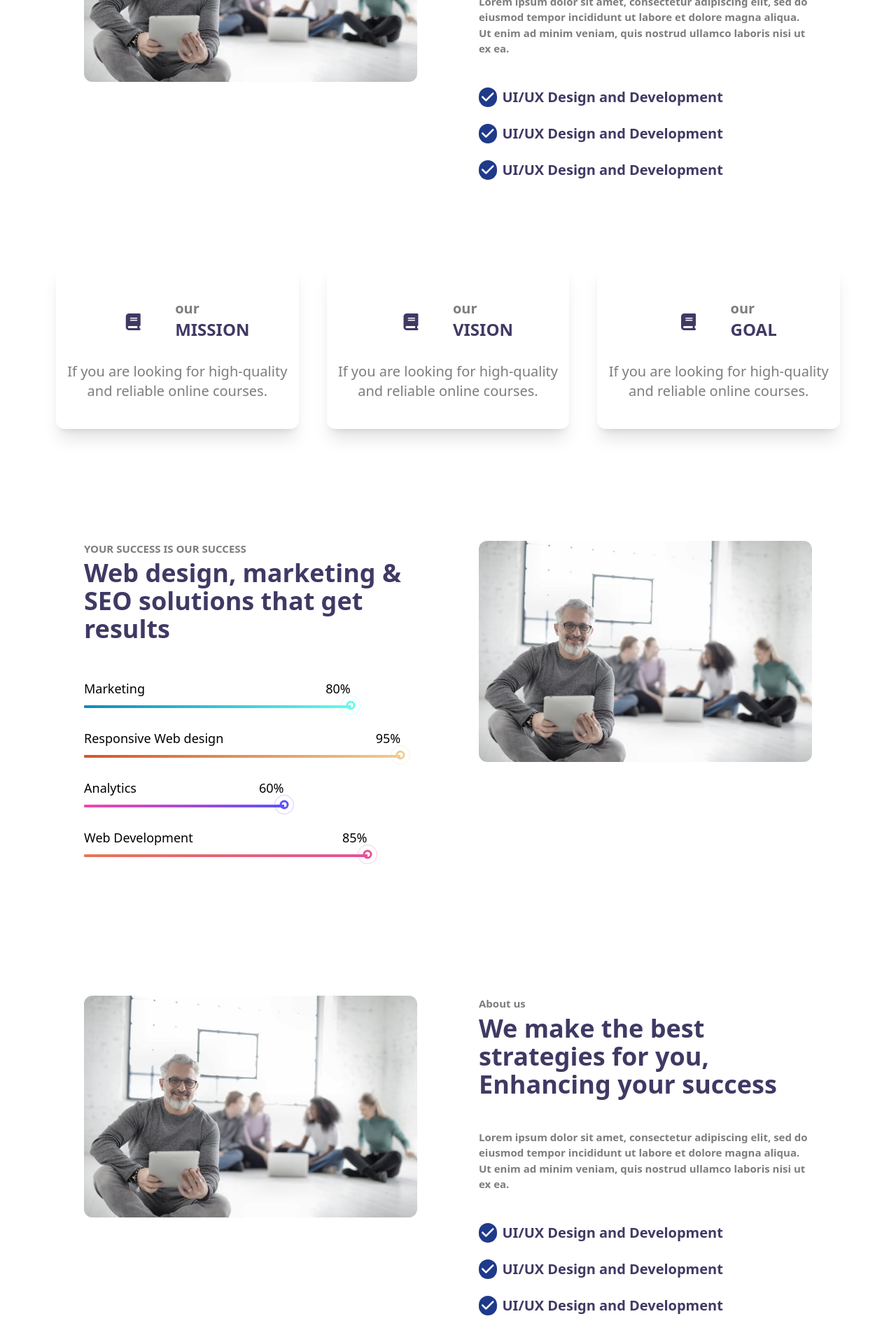
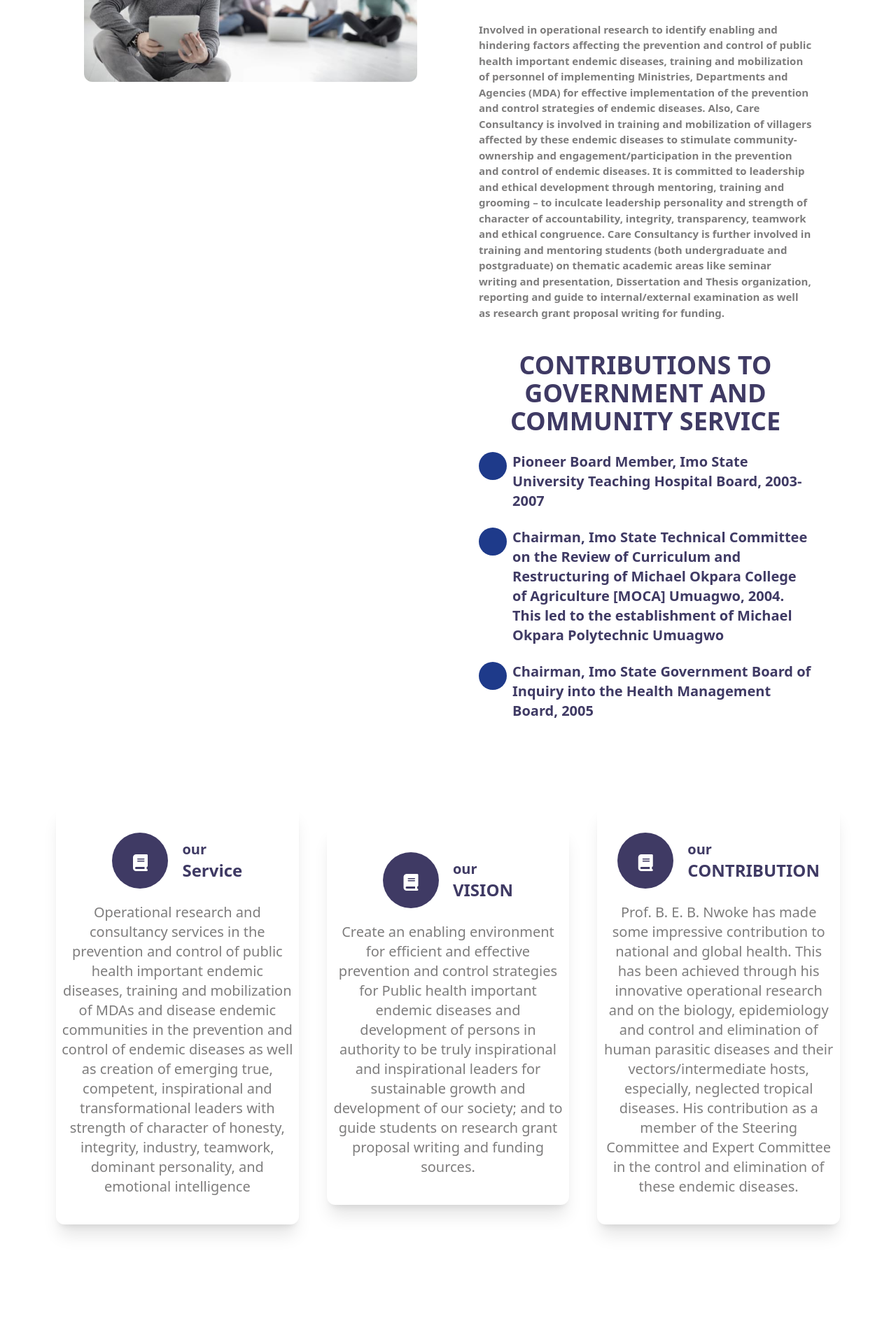
Before and after one commit to danielnifty1/my-health, a Vue app: page /about in a window 1280 px wide. Shown: the part 720-2628 px from the top of the page at 70% size. Built offline with nearby package versions, Linux system fonts and the light colour scheme; a web font is replaced by a local one.

Commit message:
feature our services

```diff
--- a/src/components/AboutPage.vue
+++ b/src/components/AboutPage.vue
@@ -7,40 +7,53 @@
 
     <div class="grid grid-cols-1 gap-1 md:p-10 p-2 md:space-y-10 space-y-5">
       <div class="space-y-1">
-        <h4 class="text-[15px] font-bold text-[#7e7d7d]">About us</h4>
+        <h4 class="text-[15px] font-bold text-[#7e7d7d]">About CEO</h4>
         <h2 class="font-bold md:text-4xl text-2xl text-[#3f3a64]">
-          We make the best strategies for you, Enhancing your success
+          CHIEF EXECUTIVE OFFICER (CEO): PROF. BERTRAM EKEJIUBA BRIGHT NWOKE, FAS
         </h2>
       </div>
 
       <div class="text-[#7e7d7d] font-bold text-[15px]">
         <p>
-          Lorem ipsum dolor sit amet, consectetur adipiscing elit, sed do
-          eiusmod tempor incididunt ut labore et dolore magna aliqua. Ut enim ad
-          minim veniam, quis nostrud ullamco laboris nisi ut ex ea.
+          Involved in operational research to identify enabling and hindering factors affecting the prevention and control of public health important endemic diseases, training and mobilization of personnel of implementing Ministries, Departments and Agencies (MDA) for effective implementation of the prevention and control strategies of endemic diseases. Also, Care Consultancy is involved in training and mobilization of villagers affected by these endemic diseases to stimulate community-ownership and engagement/participation in the prevention and control of endemic diseases. It is committed to leadership and ethical development through mentoring, training and grooming – to inculcate leadership personality and strength of character of accountability, integrity, transparency, teamwork and ethical congruence. Care Consultancy is further involved in training and mentoring students (both undergraduate and postgraduate) on thematic academic areas like seminar writing and presentation, Dissertation and Thesis organization, reporting and guide to internal/external examination as well as research grant proposal writing for funding.
         </p>
       </div>
 
       <div class="space-y-6 text-sm md:text-xl">
+        <div class="space-y-1">
+
+        <h2 class="font-bold md:text-4xl text-2xl text-[#3f3a64] text-center">
+          CONTRIBUTIONS TO GOVERNMENT AND COMMUNITY SERVICE
+        </h2>
+      </div>
         <div class="flex space-x-2">
-          <span
-            class="fa fa-check bg-blue-900 p-1 rounded-full text-white"
-          ></span>
-          <p class="font-bold text-[#3f3a64]">UI/UX Design and Development</p>
+          <p
+            class=" bg-blue-900 p-5 rounded-full text-white w-5 h-10 text-center"
+          >
+        <!-- <i class="fa fa-check bg-red-900"></i> -->
+        </p>
+          <p class="font-bold text-[#3f3a64]">Pioneer Board Member, Imo State University Teaching Hospital Board, 2003-2007</p>
         </div>
 
         <div class="flex space-x-2">
-          <span
-            class="fa fa-check bg-blue-900 p-1 rounded-full text-white"
-          ></span>
-          <p class="font-bold text-[#3f3a64]">UI/UX Design and Development</p>
+          <p
+            class=" bg-blue-900 p-5 rounded-full text-white w-5 h-10 text-center"
+          >
+        <!-- <i class="fa fa-check bg-red-900"></i> -->
+        </p>
+          <div>
+            <p class="font-bold text-[#3f3a64]">Chairman, Imo State Technical Committee on the Review of Curriculum and Restructuring of Michael Okpara College of Agriculture [MOCA] Umuagwo, 2004. This led to the establishment of Michael Okpara Polytechnic Umuagwo</p>
+          </div>
+
         </div>
 
         <div class="flex space-x-2">
-          <span
-            class="fa fa-check bg-blue-900 p-1 rounded-full text-white"
-          ></span>
-          <p class="font-bold text-[#3f3a64]">UI/UX Design and Development</p>
+          <p
+            class=" bg-blue-900 p-5 rounded-full text-white w-5 h-10 text-center"
+          >
+        <!-- <i class="fa fa-check bg-red-900"></i> -->
+        </p>
+          <p class="font-bold text-[#3f3a64]">Chairman, Imo State Government Board of Inquiry into the Health Management Board, 2005 </p>
         </div>
       </div>
     </div>
@@ -55,18 +68,18 @@
     >
       <div class="flex justify-center space-x-5 pb-5 place-items-center p-5">
         <span
-          class="grid md:grid-cols-1 fa fa-book font-bold text-2xl rounded-full w-20 h-20 pt-5 text-center hover:text-white hover:bg-[#3f3a64] place-items-center"
+          class="grid md:grid-cols-1 fa fa-book font-bold text-2xl rounded-full w-20 h-20 pt-5 text-center text-white  bg-[#3f3a64] place-items-center"
           ><i class="text-center"></i
         ></span>
         <div class="p">
-          <h1 class="font-bold text-[#7e7d7d] text-xl">our</h1>
-          <h1 class="font-bold text-2xl text-[#3f3a64]">MISSION</h1>
+          <h1 class="font-bold text-[#3f3a64] text-xl">our</h1>
+          <h1 class="font-bold text-2xl text-[#3f3a64]">Service</h1>
         </div>
       </div>
 
       <div class="pl-2 pr-2 text-center pb-10">
         <h2 class="text-[#7e7d7d] text-xl">
-          If you are looking for high-quality and reliable online courses.
+          Operational research and consultancy services in the prevention and control of public health important endemic diseases, training and mobilization of MDAs and disease endemic communities in the prevention and control of endemic diseases as well as creation of emerging true, competent, inspirational and transformational leaders with strength of character of honesty, integrity, industry, teamwork, dominant personality, and emotional intelligence
         </h2>
       </div>
     </div>
@@ -76,18 +89,18 @@
     >
       <div class="flex justify-center space-x-5 pb-5 place-items-center p-5">
         <span
-          class="grid md:grid-cols-1 fa fa-book font-bold text-2xl rounded-full w-20 h-20 pt-5 text-center hover:text-white hover:bg-[#3f3a64] place-items-center"
+          class="grid md:grid-cols-1 fa fa-book font-bold text-2xl rounded-full w-20 h-20 pt-5 text-center text-white bg-[#3f3a64] place-items-center"
           ><i class="text-center"></i
         ></span>
         <div class="p">
-          <h1 class="font-bold text-[#7e7d7d] text-xl">our</h1>
+          <h1 class="font-bold text-[#3f3a64] text-xl">our</h1>
           <h1 class="font-bold text-2xl text-[#3f3a64]">VISION</h1>
         </div>
       </div>
 
       <div class="pl-2 pr-2 text-center pb-10">
         <h2 class="text-[#7e7d7d] text-xl">
-          If you are looking for high-quality and reliable online courses.
+         Create an enabling environment for efficient and effective prevention and control strategies for Public health important endemic diseases and development of persons in authority to be truly inspirational and inspirational leaders for sustainable growth and development of our society; and to guide students on research grant proposal writing and funding sources.
         </h2>
       </div>
     </div>
@@ -97,18 +110,18 @@
     >
       <div class="flex justify-center space-x-5 pb-5 place-items-center p-5">
         <span
-          class="grid md:grid-cols-1 fa fa-book font-bold text-2xl rounded-full w-20 h-20 pt-5 text-center hover:text-white hover:bg-[#3f3a64] place-items-center"
+          class="grid md:grid-cols-1 fa fa-book font-bold text-2xl rounded-full w-20 h-20 pt-5 text-center text-white bg-[#3f3a64] place-items-center"
           ><i class="text-center"></i
         ></span>
         <div class="p">
-          <h1 class="font-bold text-[#7e7d7d] text-xl">our</h1>
-          <h1 class="font-bold text-2xl text-[#3f3a64]">GOAL</h1>
+          <h1 class="font-bold text-[#3f3a64] text-xl">our</h1>
+          <h1 class="font-bold text-2xl text-[#3f3a64]">CONTRIBUTION </h1>
         </div>
       </div>
 
       <div class="pl-2 pr-2 text-center pb-10">
         <h2 class="text-[#7e7d7d] text-xl">
-          If you are looking for high-quality and reliable online courses.
+          Prof. B. E. B. Nwoke has made some impressive contribution to national and global health. This has been achieved through his innovative operational research and on the biology, epidemiology and control and elimination of human parasitic diseases and their vectors/intermediate hosts, especially, neglected tropical diseases. His contribution as a member of the Steering Committee and Expert Committee in the control and elimination of these endemic diseases.
         </h2>
       </div>
     </div>
@@ -122,7 +135,7 @@
           YOUR SUCCESS IS OUR SUCCESS
         </h4>
         <h2 class="font-bold md:text-4xl text-2xl text-[#3f3a64]">
-          Web design, marketing & SEO solutions that get results
+          RESEARCH GRANT RECEIVED AND PUBLICATION
         </h2>
       </div>
 
@@ -133,7 +146,8 @@
               <div class="">
                 <div class="progress-info info1">
                   <h6 class="progress-tittle">
-                    Marketing <span class="">80%</span>
+                    1.	Imo State university Senate Research Grant On: “Studies on the Epidemiology and Control of Guinea Worm in Imo State, Nigeria”. Completed and Published <p  class="font-bold">1992; 33:203-208</p>
+
                   </h6>
                   <div class="progress">
                     <div
@@ -148,7 +162,7 @@
                 </div>
                 <div class="progress-info info2">
                   <h6 class="progress-tittle">
-                    Responsive Web design <span class="">95%</span>
+                    2.	Imo State University Senate Research Grant On: Simuliids (Blackfly) of Imo State.  Completed and Published <span class="font-bold">1991: 12:37</span>
                   </h6>
                   <div class="progress">
                     <div
@@ -163,13 +177,13 @@
                 </div>
                 <div class="progress-info info3">
                   <h6 class="progress-tittle">
-                    Analytics <span class="">60%</span>
+                    4.	Japanese International Cooperative Agency (JICA) Research Grant On: Epidemiological Studies on Onchocerciasis and Filariasis on the Jarawa River Valley, Plateau State Nigeria. <span class="font-bold">1991: 12:37</span>
                   </h6>
                   <div class="progress">
                     <div
                       class="progress-bar progress-bar-striped gradient-3"
                       role="progressbar"
-                      style="width: 60%"
+                      style="width: 100%"
                       aria-valuenow="95"
                       aria-valuemin="0"
                       aria-valuemax="100"
@@ -178,7 +192,7 @@
                 </div>
                 <div class="progress-info info4 mb-0">
                   <h6 class="progress-tittle">
-                    Web Development <span class="">85%</span>
+                    3.	Federal Ministry of Health National (Nigeria) Onchocerciasis Control Programme (NOCP) Grant On: Studies on Onchocerciasis in Imo State.  Completed and Published <span class="font-bold">1990 p. 66</span>
                   </h6>
                   <div class="progress">
                     <div
@@ -213,15 +227,13 @@
       <div class="space-y-1">
         <h4 class="text-[15px] font-bold text-[#7e7d7d]">About us</h4>
         <h2 class="font-bold md:text-4xl text-2xl text-[#3f3a64]">
-          We make the best strategies for you, Enhancing your success
+          Prof Nwoke has been involved in the postgraduate external examination of many Institutions
         </h2>
       </div>
 
       <div class="text-[#7e7d7d] font-bold text-[15px]">
         <p>
-          Lorem ipsum dolor sit amet, consectetur adipiscing elit, sed do
-          eiusmod tempor incididunt ut labore et dolore magna aliqua. Ut enim ad
-          minim veniam, quis nostrud ullamco laboris nisi ut ex ea.
+          He has strongly contributed to academic leadership and growth as well as stimulated superior and excellent research studies and learning in the University.
         </p>
       </div>
 
@@ -230,21 +242,21 @@
           <span
             class="fa fa-check bg-blue-900 p-1 rounded-full text-white"
           ></span>
-          <p class="font-bold text-[#3f3a64]">UI/UX Design and Development</p>
+          <p class="font-bold text-[#3f3a64]">1. Federal University of Technology Owerri, (MSc & PhD)</p>
         </div>
 
         <div class="flex space-x-2">
           <span
             class="fa fa-check bg-blue-900 p-1 rounded-full text-white"
           ></span>
-          <p class="font-bold text-[#3f3a64]">UI/UX Design and Development</p>
+          <p class="font-bold text-[#3f3a64]">2. University of Nigeria, Nsukka (MSc & PhD)</p>
         </div>
 
         <div class="flex space-x-2">
           <span
             class="fa fa-check bg-blue-900 p-1 rounded-full text-white"
           ></span>
-          <p class="font-bold text-[#3f3a64]">UI/UX Design and Development</p>
+          <p class="font-bold text-[#3f3a64]">3. University of Benin (Doctor of Optometry, OD)</p>
         </div>
       </div>
     </div>
--- a/src/components/HomeView.vue
+++ b/src/components/HomeView.vue
@@ -1,20 +1,21 @@
-<script  lang="ts">
+<script lang="ts">
 import TestimonyView from "./testimonialView.vue";
 
-
-
-import { Swiper, SwiperSlide } from 'swiper/vue';
+import { Swiper, SwiperSlide } from "swiper/vue";
 
 // Import Swiper styles
-import 'swiper/css';
+import "swiper/css";
 
-import 'swiper/css/navigation';
+import "swiper/css/navigation";
 
 //   import './style.css';
 // import required modules
-import {EffectCoverflow,Autoplay, Pagination, Navigation } from 'swiper/modules';
-
-
+import {
+  EffectCoverflow,
+  Autoplay,
+  Pagination,
+  Navigation,
+} from "swiper/modules";
 
 export default {
   components: {
@@ -22,25 +23,17 @@ export default {
     SwiperSlide,
   },
   setup() {
-
-
-
     return {
-      modules: [EffectCoverflow,Autoplay, Pagination, Navigation],
-
+      modules: [EffectCoverflow, Autoplay, Pagination, Navigation],
     };
   },
-
-
 };
-
-
 </script>
 
 <template>
   <!-- BANNER SECTION -->
   <swiper
-  :slidesPerView=1
+    :slidesPerView="1"
     :spaceBetween="0"
     :autoplay="{
       delay: 5500,
@@ -50,9 +43,11 @@ export default {
       clickable: true,
     }"
     :modules="modules"
-
-  class="mySwiper grid md:h-[700px] h-[400px] bg-cover bg-no-repeat content-center ">
-  <swiper-slide class="grid md:h-[700px] h-[400px] bg-cover bg-no-repeat content-center">
+    class="mySwiper grid md:h-[700px] h-[400px] bg-cover bg-no-repeat content-center"
+  >
+    <swiper-slide
+      class="grid md:h-[700px] h-[400px] bg-cover bg-no-repeat content-center"
+    >
       <div
         class="grid md:h-[700px] h-[400px] bg-cover bg-no-repeat content-center"
         style="
@@ -82,7 +77,6 @@ export default {
         </div>
       </div>
     </swiper-slide>
-
 
     <swiper-slide class="">
       <div
@@ -196,7 +190,7 @@ export default {
         </p>
       </div>
 
-      <div class="flex md:justify-start justify-center ">
+      <div class="flex md:justify-start justify-center">
         <button
           class="bg-blue-900 text-[18px] leading-[30px] text-white font-bold rounded btn-style"
         >
@@ -277,7 +271,7 @@ export default {
           <div class="w-full"></div>
         </div>
         <div class="grid grid-cols-1 gap-4 place-items-center">
-          <p class="mt-10 text-center text-[#7e7d7d]">
+          <p class="md:mt-10 mt-20  text-center text-[#7e7d7d]">
             Join this fitness member, the best choice that I’ve. They’re very
             professional
           </p>
@@ -345,7 +339,7 @@ export default {
   <!-- PATHNERS -->
 
   <div
-    class="grid md:grid-cols-6 grid-cols-3 w-10/12 place-items-center md:pt-20 md:pl-60 pl-5 md:pr-60 pr-2 pb-0 pl-20 pr-20 mt-10 md:mt-0"
+    class="grid md:grid-cols-6 grid-cols-3 w-10/12 place-items-center md:pt-20 md:pl-60 ml-10 md:pr-60 pr-2 pb-0 pl-20 pr-20 mt-10 md:mt-0"
   >
     <img src="/img/brand1.png" class="w-8/12" />
     <img src="/img/brand2.png" class="w-8/12" />
--- a/src/components/ServicePage.vue
+++ b/src/components/ServicePage.vue
@@ -1,3 +1,62 @@
 <template>
-    <h2>Services Page</h2>
+  <div class="grid grod-cols-1 place-items-center mt-10 space-y-5 mb-10">
+    <p class="font-bold text-blue-800 text-2xl">Focus on Your Business</p>
+    <p class="text-4xl font-bold text-center text-semibold">
+      A STANDAERD REGISTERED FINANCIAL <br />INSTITUTE
+    </p>
+    <p class="text-center w-6/12">
+      An established universal bank with a state-of-the-art core banking IT
+      architecture is Metro City Bank. Through its vast network of branches and
+      ATMs spread throughout most countries, the Bank offers individualized
+      banking and financial solutions to its retail and business banking
+      clients.
+    </p>
+
+    <div class="flex space-x-3 pl0">
+      <Buttons route="/signup" class="bg-blue-800 text-white p-2 rounded">
+        Get Started
+      </Buttons>
+    </div>
+  </div>
+
+  <div class="bg-[#f8f8f8] grid grid-cols-1 pl-40 pr-40 mb-10 pt-10">
+    <div class="grid grid-cols-2 place-items-start space-x-5 P-24">
+      <div class="grid grid-cols-1 space-y-5">
+        <p class="font-bold text-blue-800 text-xl">What We Do</p>
+        <p class="text-4xl font-bold text-semibold">Our Mission</p>
+        <p class="  ">
+          An established universal bank with a state-of-the-art core banking IT
+          architecture is Metro City Bank. Through its vast network of branches
+          and ATMs spread throughout most countries, the Bank offers
+          individualized banking and financial solutions to its retail and
+          business banking clients.
+        </p>
+      </div>
+
+      <div class="">
+        <img src="/img/about.jpg" class="rounded-xl" />
+      </div>
+    </div>
+
+    <div class="grid grid-cols-2 place-items-start space-x-10 P-24 mt-24 pb-10 ">
+        <div class="">
+        <img src="/img/about.jpg" class="rounded-xl" />
+      </div>
+      <div class="grid grid-cols-1 space-y-5">
+        <p class="font-bold text-blue-800 text-xl">What We Do</p>
+        <p class="text-4xl font-bold text-semibold">Our Mission</p>
+        <p class="  ">
+          An established universal bank with a state-of-the-art core banking IT
+          architecture is Metro City Bank. Through its vast network of branches
+          and ATMs spread throughout most countries, the Bank offers
+          individualized banking and financial solutions to its retail and
+          business banking clients.
+        </p>
+      </div>
+
+
+    </div>
+  </div>
+
+
 </template>
--- a/src/style.css
+++ b/src/style.css
@@ -103,7 +103,7 @@
 .w3l-progress .progress-bar.gradient-3:before {
   content: "";
   position: absolute;
-  right: 40%;
+  right: 0%;
   top: 90%;
   border-radius: 50%;
   transform: translate(50%, -50%); }
@@ -145,7 +145,7 @@
 .w3l-progress .info3 h6.progress-tittle {
   display: grid;
   grid-template-columns: 1fr auto;
-  width: 60%; }
+  width: 100%; }
 
 .w3l-progress .info4 h6.progress-tittle {
   display: grid;
```
Lines whose indentation alone changed are shown as unchanged.
